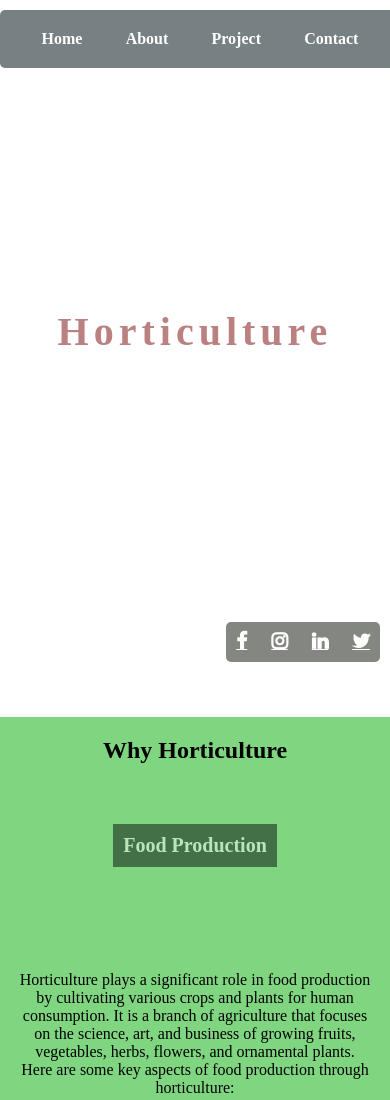
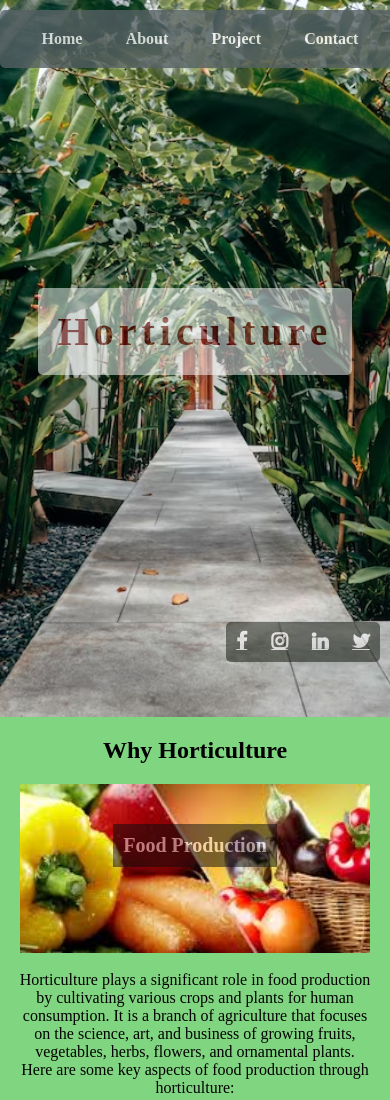
Before and after one commit to sanjuu07/CSP, a plain HTML site: page index.html in a window 390 px wide. Shown: the top 1100 px of the page. Drawn offline with Linux system fonts and the light colour scheme; the site is published under a folder, as on GitHub Pages, so addresses that start at the root find nothing.

Commit message:
Update main.style.css

```diff
--- a/main.style.css
+++ b/main.style.css
@@ -100,7 +100,7 @@
     width: 60vw;
     height: 20vh;
     margin: auto;
-    background-image: url('/img/food-production.jpeg');
+    background-image: url('img/food-production.jpeg');
     background-repeat: no-repeat;
     background-size: cover;
     background-position: center;
@@ -109,7 +109,7 @@
     width: 60vw;
     height: 20vh;
     margin: auto;
-    background-image: url('/img/envronment.jpg');
+    background-image: url('img/envronment.jpg');
     background-repeat: no-repeat;
     background-size: cover;
     background-position: center;
@@ -160,7 +160,7 @@
     .p1 .bg-block{
         width: 100vw;
         height: 85vh;
-        background-image: url('/img/mobile_view\ bg\(1\).avif');
+        background-image: url('img/mobile_view\ bg\(1\).avif');
         /* background-position: 10%; */
         background-repeat: no-repeat;
         background-size: cover;
```
